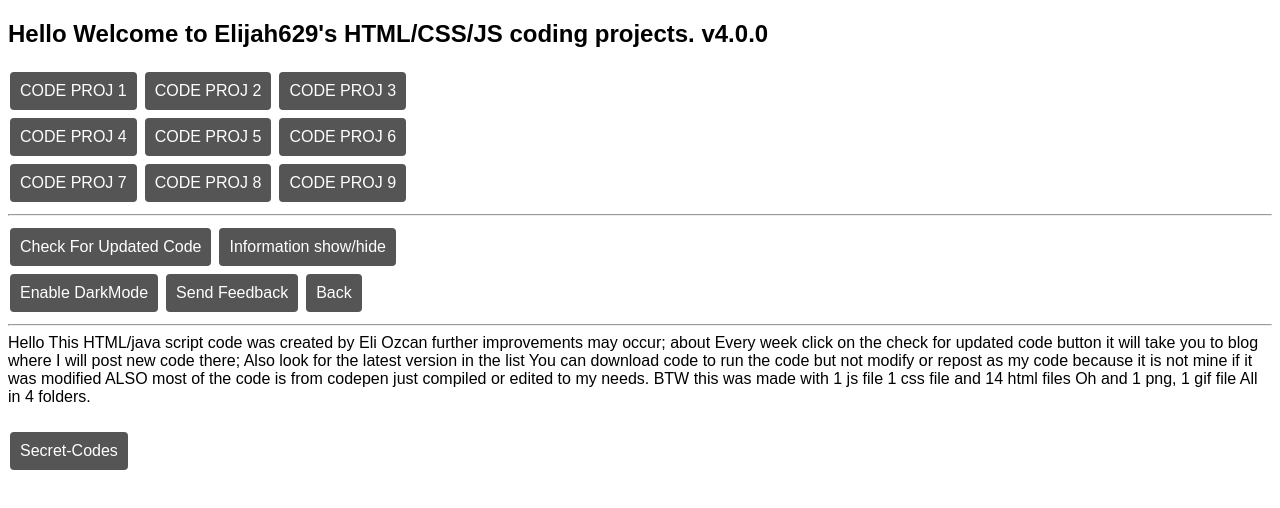
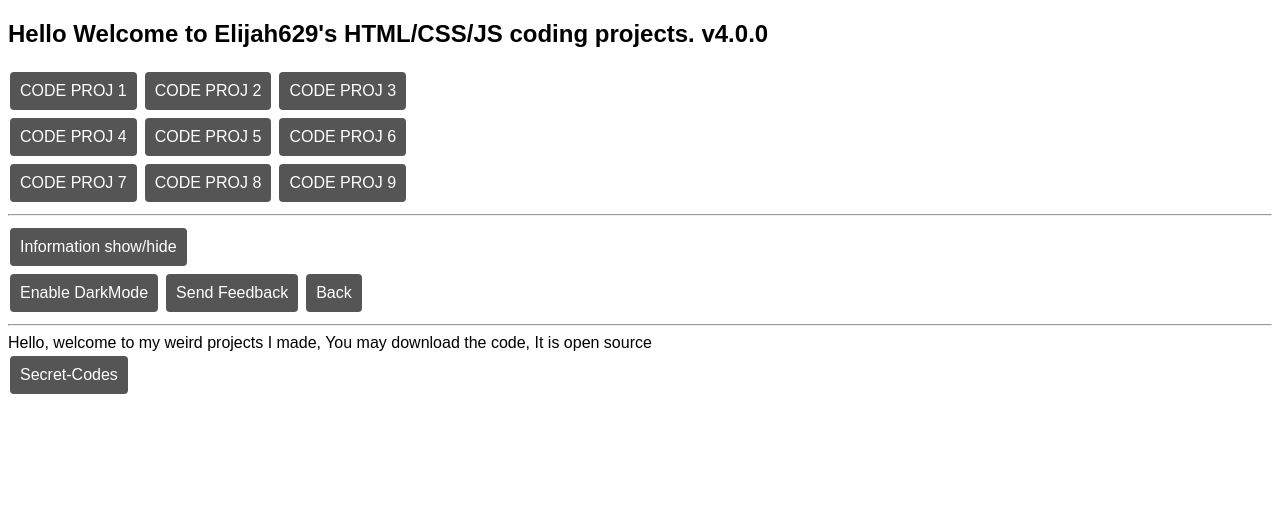
Before and after one commit to Elijah629/elijah629.github.io, a plain HTML site: page HTMLPROJECTS/MainP/index.html in a window 1280 px wide. Both pictures are taken after a click on the button "Information show/hide". Drawn offline with nearby package versions, Linux system fonts and the light colour scheme.

Commit message:
Update index.html

```diff
--- a/HTMLPROJECTS/MainP/index.html
+++ b/HTMLPROJECTS/MainP/index.html
@@ -37,7 +37,6 @@ Loading...
 </div>
 <hr>
 <div class=DIV4>
-<input type=button class=button value="Check For Updated Code" onclick="window.open('https://html-css-js-projects.blogspot.com/')">
 <input type=button class=button value="Information show/hide" onclick="javascript:ShowHide('Div')">
 </div>
 <div class=DIV5>
@@ -47,7 +46,6 @@ Loading...
 </div>
 <hr>
 <div class=Font id=Div style=DISPLAY:none>
-Hello This HTML/java script code was created by Eli Ozcan further improvements may occur; about Every week click on the check for updated code button it will take you to blog where I will post new code there; Also look for the latest version in the list You can download code to run the code but not modify or repost as my code because it is not mine if it was modified ALSO most of the code is from codepen just compiled or edited to my needs. BTW this was made with 1 js file 1 css file and 14 html files Oh and 1 png, 1 gif file All in 4 folders.
+Hello, welcome to my weird projects I made, You may download the code, It is open source
 </div>
-<marquee class="Font Button">:) We Like All Our Visitors</marquee>
 <footer><input type="button" value="Secret-Codes" class="button" onclick="location.href='../SecretCodes/index.html'"</footer>
```
